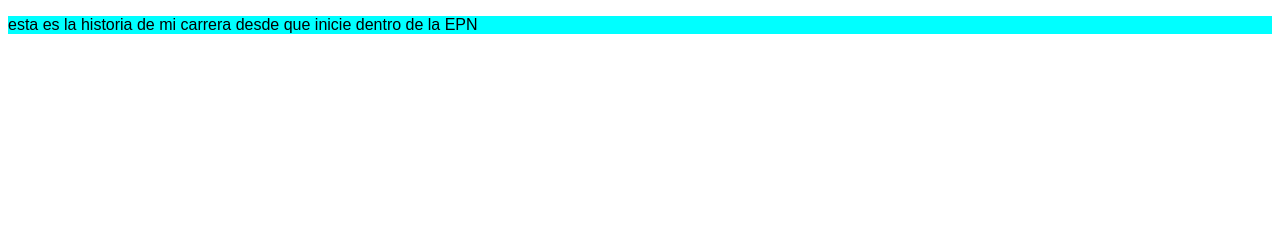
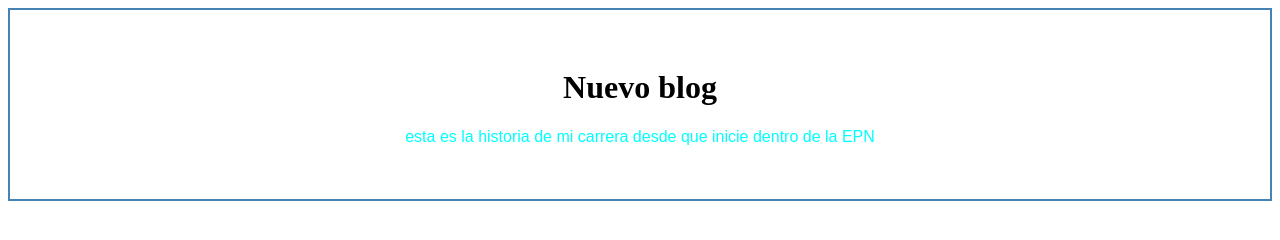
Before and after one commit to r0mell/bloguu, a plain HTML site: page blogposter.html in a window 1280 px wide. Drawn offline with Linux system fonts and the light colour scheme.

Commit message:
inicializacion de la cabecera

```diff
--- a/blogposter.html
+++ b/blogposter.html
@@ -1,16 +1,26 @@
 <!DOCTYPE html>
 <html lang="en">
+
 <head>
     <meta charset="UTF-8">
     <meta http-equiv="X-UA-Compatible" content="IE=edge">
     <meta name="viewport" content="width=device-width, initial-scale=1.0">
-     <link rel="stylesheet" href="estilos.css">
+    <link rel="stylesheet" href="estilos.css">
     <title>Mi blog</title>
 
 </head>
+
 <body>
-    <p>esta es la historia de mi carrera desde que inicie dentro de la EPN</p>
+
+
+    <div id="cabecera">
+        <h1 id="titulo">Nuevo blog</h1>
+        <p id="parrafo">esta es la historia de mi carrera desde que inicie dentro de la EPN</p>
+    </div>
+
+
 
 
 </body>
+
 </html>
--- a/estilos.css
+++ b/estilos.css
@@ -1,4 +1,11 @@
 p{
-    background-color: aqua;
+    color: aqua;
     font-family: Arial, Helvetica, sans-serif;
 }
+
+#cabecera{
+    text-align: center;
+    padding: 1cm;
+    border: 2px solid steelblue;
+
+}
```
